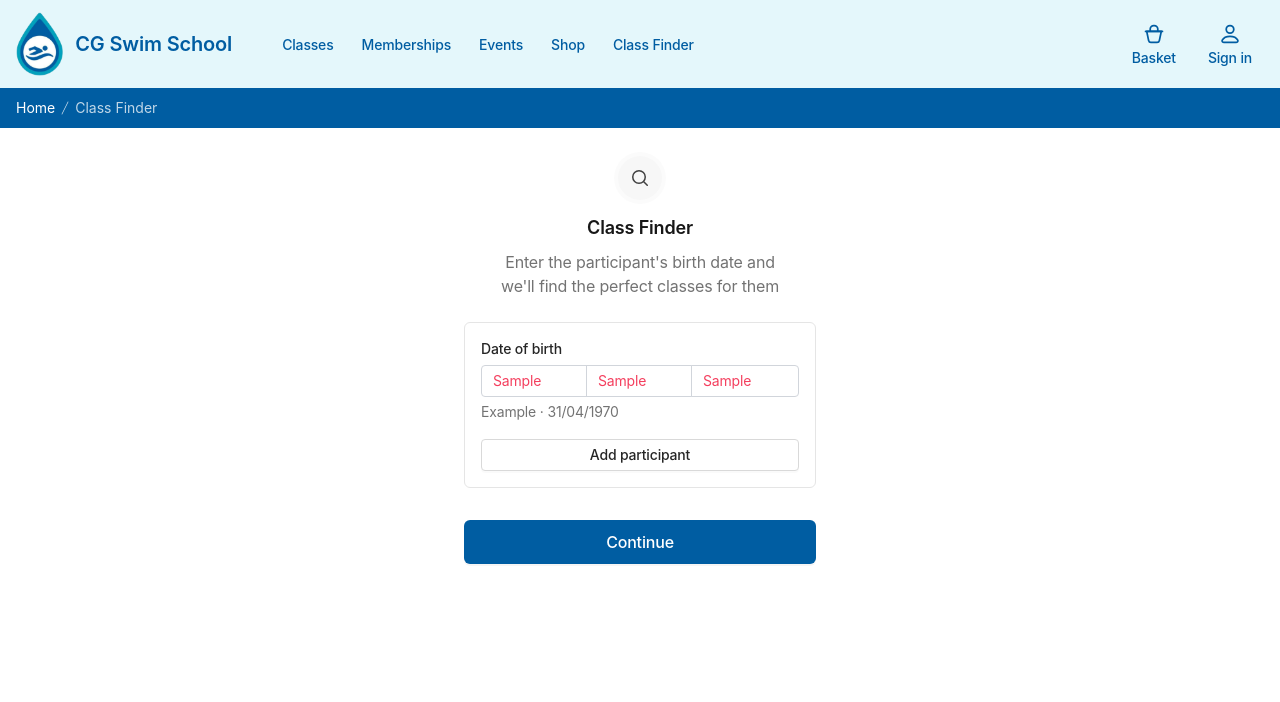
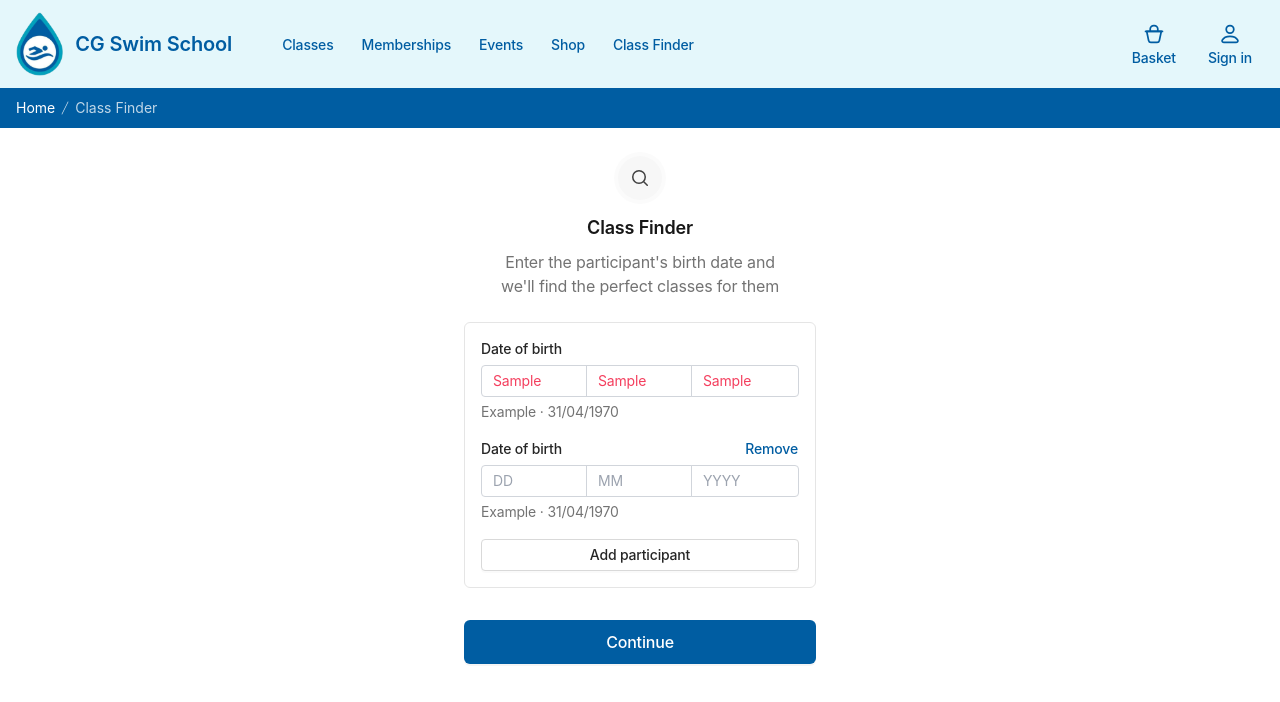
Before and after one commit to 2ne/shop, a React (Vite) app: page /Finder in a window 1280 px wide. Both pictures are taken after typing "Sample", "Sample", "Sample" into the empty fields and a click on the button "Add participant". Shown: the top 702 px of the page. Built offline with nearby package versions, Linux system fonts and the light colour scheme.

Commit message:
dob updates

```diff
--- a/src/components/dob-input.tsx
+++ b/src/components/dob-input.tsx
@@ -93,6 +93,7 @@ const DateOfBirthInput: React.FC<DateOfBirthInputProps> = ({
         </>
       }
       help="Example · 31/04/1970"
+      className="[&:first-child+.ant-form-item]:!mt-10"
     >
       <div className="grid grid-cols-3">
         <Input
--- a/src/components/finder/finder.tsx
+++ b/src/components/finder/finder.tsx
@@ -4,21 +4,31 @@ import { Button, Form } from "antd";
 import FormHeader from "../checkout/checkout-header";
 
 const Finder: React.FC = () => {
-  const [bdayDay, setBdayDay] = useState("");
-  const [bdayMonth, setBdayMonth] = useState("");
-  const [bdayYear, setBdayYear] = useState("");
-  const [age, setAge] = useState<number | null>(null);
+  const [participants, setParticipants] = useState([
+    { day: "", month: "", year: "", age: null },
+  ]);
 
   const handleDateChange = (
+    index: number,
     day: string,
     month: string,
     year: string,
     age: number | null
   ) => {
-    setBdayDay(day);
-    setBdayMonth(month);
-    setBdayYear(year);
-    setAge(age);
+    const newParticipants = [...participants];
+    newParticipants[index] = { day, month, year, age };
+    setParticipants(newParticipants);
+  };
+
+  const addParticipant = () => {
+    setParticipants([
+      ...participants,
+      { day: "", month: "", year: "", age: null },
+    ]);
+  };
+
+  const removeParticipant = (index: number) => {
+    setParticipants(participants.filter((_, i) => i !== index));
   };
 
   return (
@@ -41,9 +51,28 @@ const Finder: React.FC = () => {
         />
       </div>
       <Form layout="vertical">
-        <div className="p-4 mb-8 border space-y-4 rounded-md border-neutral-200 [&:has(.ant-form-item-has-error)]:border-error">
-          <DateOfBirthInput onDateChange={handleDateChange} />
-          <Button block>Add participant</Button>
+        <div className="p-4 mb-8 border rounded-md border-neutral-200 [&:has(.ant-form-item-has-error)]:border-error">
+          {participants.map((participant, index) => (
+            <div key={index} className="relative !mb-10">
+              <DateOfBirthInput
+                onDateChange={(day, month, year, age) =>
+                  handleDateChange(index, day, month, year, age)
+                }
+              />
+              {index !== 0 && (
+                <Button
+                  className="absolute -top-1.5 right-0 !px-0"
+                  type="link"
+                  onClick={() => removeParticipant(index)}
+                >
+                  Remove
+                </Button>
+              )}
+            </div>
+          ))}
+          <Button block onClick={addParticipant}>
+            Add participant
+          </Button>
         </div>
         <Button type="primary" htmlType="submit" block size="large">
           Continue
```
